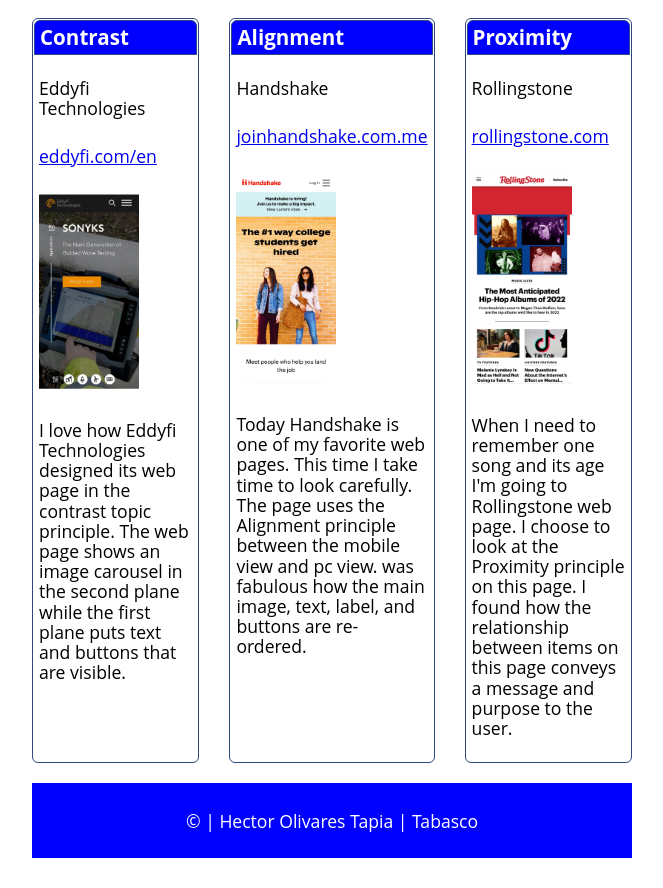
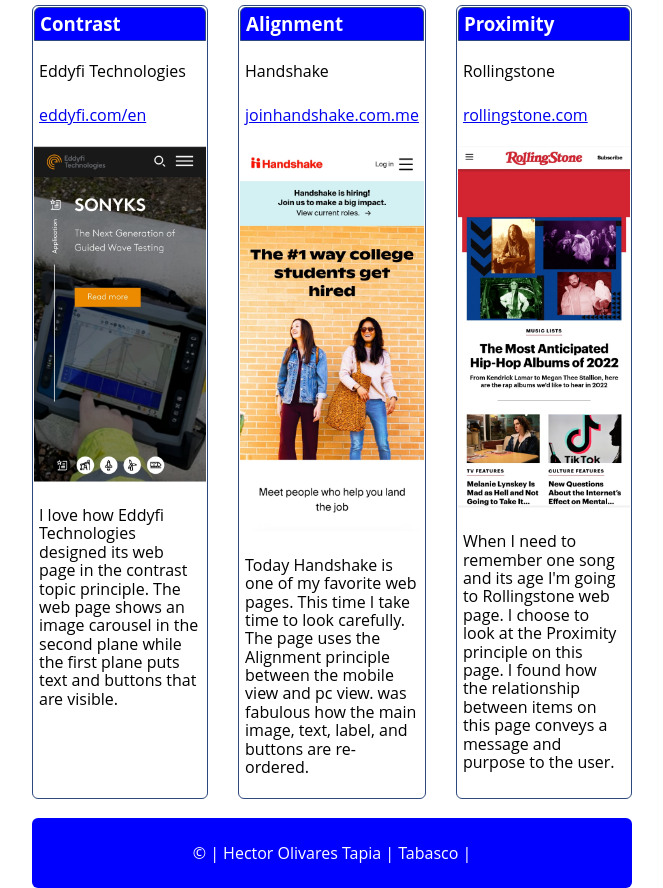
Before and after one commit to hectapia/wdd230-w22, a plain HTML site: page lesson2/design-principles.html in a window 1280 px wide. Shown: the part 126-1014 px from the top of the page, without its empty margins (308-971 px from the left). Before the commit the page ends 984 px from the top, so only its background shows below. Drawn offline with Linux system fonts and the light colour scheme; files that its build step writes are made by us from their sources.

Commit message:
Design Principles Document updated

```diff
--- a/lesson2/design-principles.html
+++ b/lesson2/design-principles.html
@@ -4,12 +4,11 @@
     <meta charset="UTF-8">
     <meta http-equiv="X-UA-Compatible" content="IE=edge">
     <meta name="viewport" content="width=device-width, initial-scale=1.0">
-    <title>Document</title>
-    <link href="wdd230/css/normalize.css" rel="stylesheet">
-    <link href="wdd230/css/style.css" rel="stylesheet">
-    <link href="css/large.css" rel="stylesheet">
-    <link href="css/medium.css" rel="stylesheet">
-    <link href="css/small.css" rel="stylesheet">
+    <title>Design Principles Document</title>
+    <link href="/wdd230/css/normalize.css" rel="stylesheet">
+    <link href="/css/large.css" rel="stylesheet">
+    <link href="/css/medium.css" rel="stylesheet">
+    <link href="/css/small.css" rel="stylesheet">
 </head>
 <body>
     <header>
@@ -22,33 +21,28 @@
             <h3>Contrast</h3>
             <p>Eddyfi Technologies</p>
             <p><a href="https://eddyfi.com/en">eddyfi.com/en</a></p>
-            <img src="images/eddyfi.jpg">
+            <img src="/images/eddyfi.jpg">
             <p>I love how Eddyfi Technologies designed its web page in the contrast topic principle. The web page shows an image carousel in the second plane while the first plane puts text and buttons that are visible.</p>
         </section>
         <section class="principle2">
             <h3>Alignment</h3>
             <p>Handshake</p>
             <p><a href="https://handshake.com">joinhandshake.com.me</a></p>
-            <img src="images/handshake.jpg">
+            <img src="/images/handshake.jpg">
             <p>Today Handshake is one of my favorite web pages. This time I take time to look carefully. The page uses the Alignment principle between the mobile view and pc view. was fabulous how the main image, text, label, and buttons are re-ordered.</p>
         </section>
         <section class="principle3">
             <h3>Proximity</h3>
             <p>Rollingstone</p>
             <p><a href="https://www.rollingstone.com/">rollingstone.com</a></p>
-            <img src="images/rollingstone.jpg">
+            <img src="/images/rollingstone.jpg">
             <p>When I need to remember one song and its age I'm going to Rollingstone web page. I choose to look at the Proximity principle on this page. I found how the relationship between items on this page conveys a message and purpose to the user.</p>
         </section>
     </main>
     <br>
     <footer>
-        <div>
-              <p>
-                &copy; <span id="currentyear"></span> | Hector Olivares Tapia | Tabasco
-                <span id="lastupdated"></span>
-              </p>
-        </div>
-      </footer>
-    <script src="wdd230/js/javascriptfile.js"></script>
+        <p> &copy; <span id="currentyear"></span> | Hector Olivares Tapia | Tabasco | <span id="lastupdated"></span> </p>
+    </footer>
+    <script src="/wdd230/js/javascriptfile.js"></script>
 </body>
 </html>
```
Also changed, not shown: index.html (+1 -1 lines).
